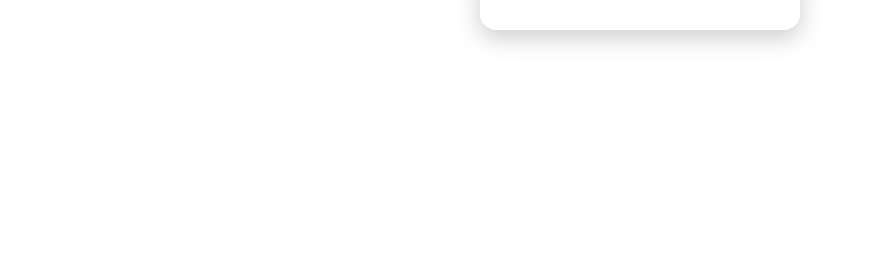
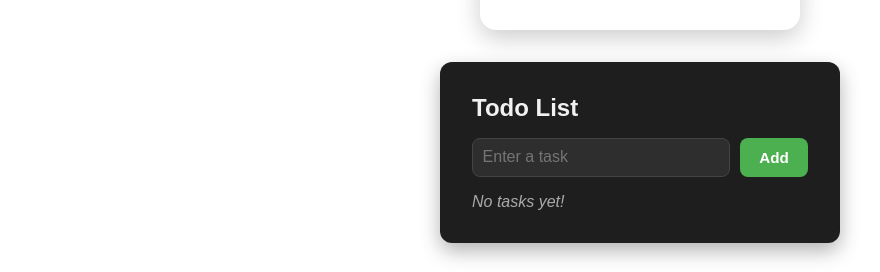
Before and after one commit to PapisCode/advfinals, a Next.js app: page / in a window 1280 px wide. Shown: the part 595-867 px from the top of the page, without its empty margins (0-880 px from the left). Before the commit the page ends 800 px from the top, so only its background shows below. Built offline with nearby package versions, Linux system fonts and the light colour scheme.

Commit message:
Added TodoList component with improved styling

```diff
--- /dev/null
+++ b/components/TodoList.jsx
@@ -0,0 +1,124 @@
+// components/TodoList.jsx
+import React, { useState } from 'react';
+
+const TodoList = () => {
+  const [task, setTask] = useState('');
+  const [tasks, setTasks] = useState([]);
+
+  const handleAdd = () => {
+    if (task.trim() !== '') {
+      setTasks([...tasks, task]);
+      setTask('');
+    }
+  };
+
+  const handleRemove = (index) => {
+    const updatedTasks = tasks.filter((_, i) => i !== index);
+    setTasks(updatedTasks);
+  };
+
+  return (
+    <div style={styles.container}>
+      <h2 style={styles.heading}>Todo List</h2>
+      <div style={styles.inputRow}>
+        <input
+          type="text"
+          value={task}
+          onChange={(e) => setTask(e.target.value)}
+          placeholder="Enter a task"
+          style={styles.input}
+        />
+        <button onClick={handleAdd} style={styles.addButton}>Add</button>
+      </div>
+
+      {tasks.length === 0 ? (
+        <p style={styles.empty}>No tasks yet!</p>
+      ) : (
+        <ul style={styles.list}>
+          {tasks.map((item, index) => (
+            <li key={index} style={styles.listItem}>
+              <span>{item}</span>
+              <button onClick={() => handleRemove(index)} style={styles.removeButton}>Remove</button>
+            </li>
+          ))}
+        </ul>
+      )}
+    </div>
+  );
+};
+
+const styles = {
+  container: {
+    background: '#1e1e1e',
+    padding: '2rem',
+    marginTop: '2rem',
+    borderRadius: '12px',
+    width: '100%',
+    maxWidth: '400px',
+    color: '#fff',
+    boxShadow: '0 8px 20px rgba(0, 0, 0, 0.3)',
+    marginLeft: 'auto',
+    marginRight: 'auto',
+  },
+  heading: {
+    marginBottom: '1rem',
+    fontSize: '1.5rem',
+    color: '#f1f1f1',
+  },
+  inputRow: {
+    display: 'flex',
+    gap: '10px',
+    marginBottom: '1rem',
+  },
+  input: {
+    flex: 1,
+    padding: '0.6rem',
+    borderRadius: '8px',
+    border: '1px solid #444',
+    background: '#2e2e2e',
+    color: '#eee',
+    fontSize: '1rem',
+  },
+  addButton: {
+    padding: '0.6rem 1.2rem',
+    background: '#4CAF50',
+    color: '#fff',
+    fontWeight: 'bold',
+    fontSize: '0.95rem',
+    border: 'none',
+    borderRadius: '8px',
+    cursor: 'pointer',
+    transition: 'background 0.3s ease',
+  },
+  empty: {
+    color: '#aaa',
+    fontStyle: 'italic',
+    marginTop: '1rem',
+  },
+  list: {
+    listStyle: 'none',
+    padding: 0,
+    marginTop: '1rem',
+  },
+  listItem: {
+    display: 'flex',
+    justifyContent: 'space-between',
+    alignItems: 'center',
+    padding: '0.5rem 0',
+    borderBottom: '1px solid #444',
+    fontSize: '1rem',
+  },
+  removeButton: {
+    background: '#ff4d4d',
+    color: '#fff',
+    fontWeight: 'bold',
+    fontSize: '0.85rem',
+    border: 'none',
+    borderRadius: '6px',
+    padding: '0.4rem 0.8rem',
+    cursor: 'pointer',
+    transition: 'background 0.2s ease-in-out',
+  },
+};
+
+export default TodoList;
--- a/pages/index.js
+++ b/pages/index.js
@@ -1,5 +1,7 @@
 import UserProfile from '../components/UserProfile';
 import Counter from '../components/Counter';
+import TodoList from '../components/TodoList';
+
 
 
 export default function Home() {
@@ -12,6 +14,7 @@ export default function Home() {
       />
 
 <Counter />
+<TodoList />
     </div>
   );
 }
```
